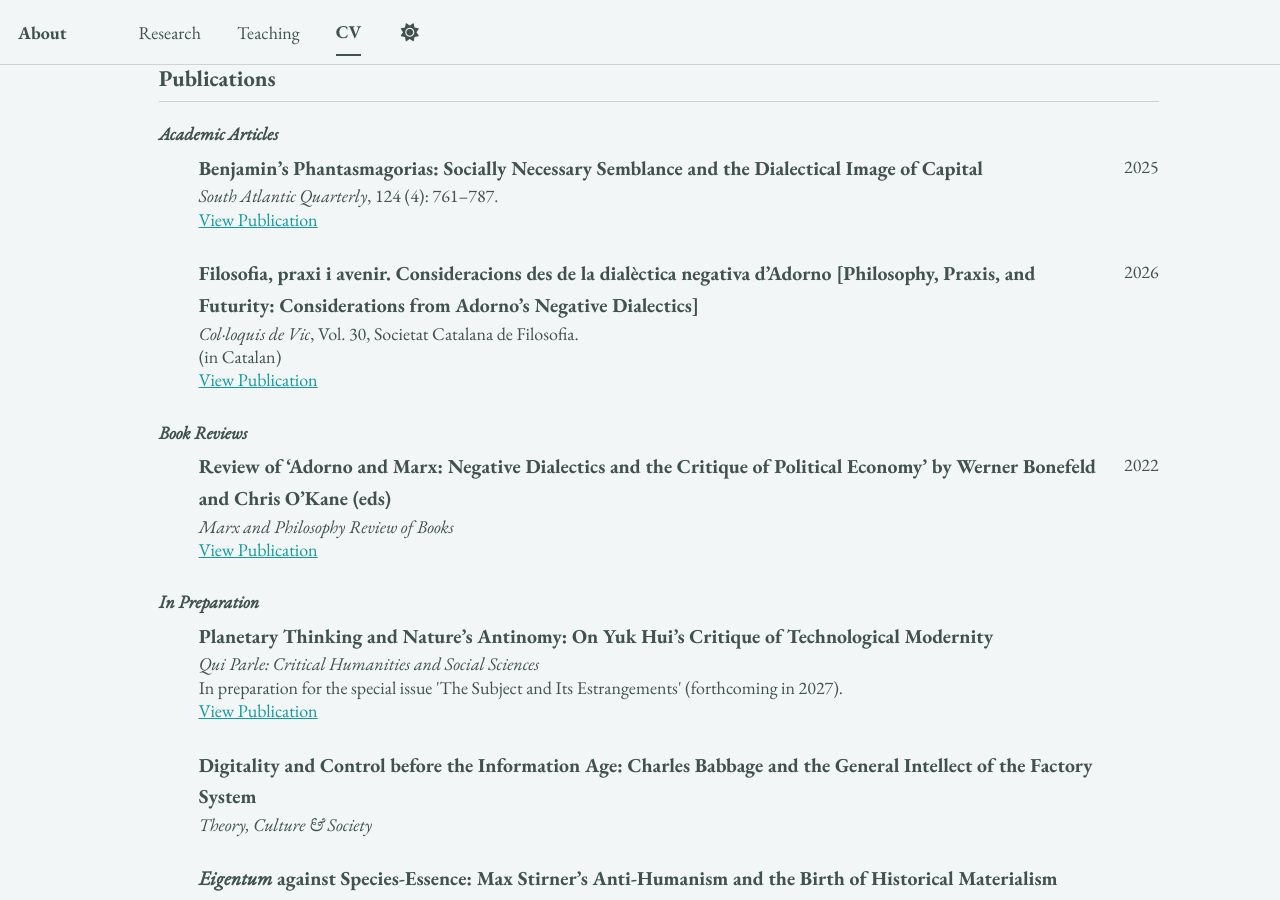
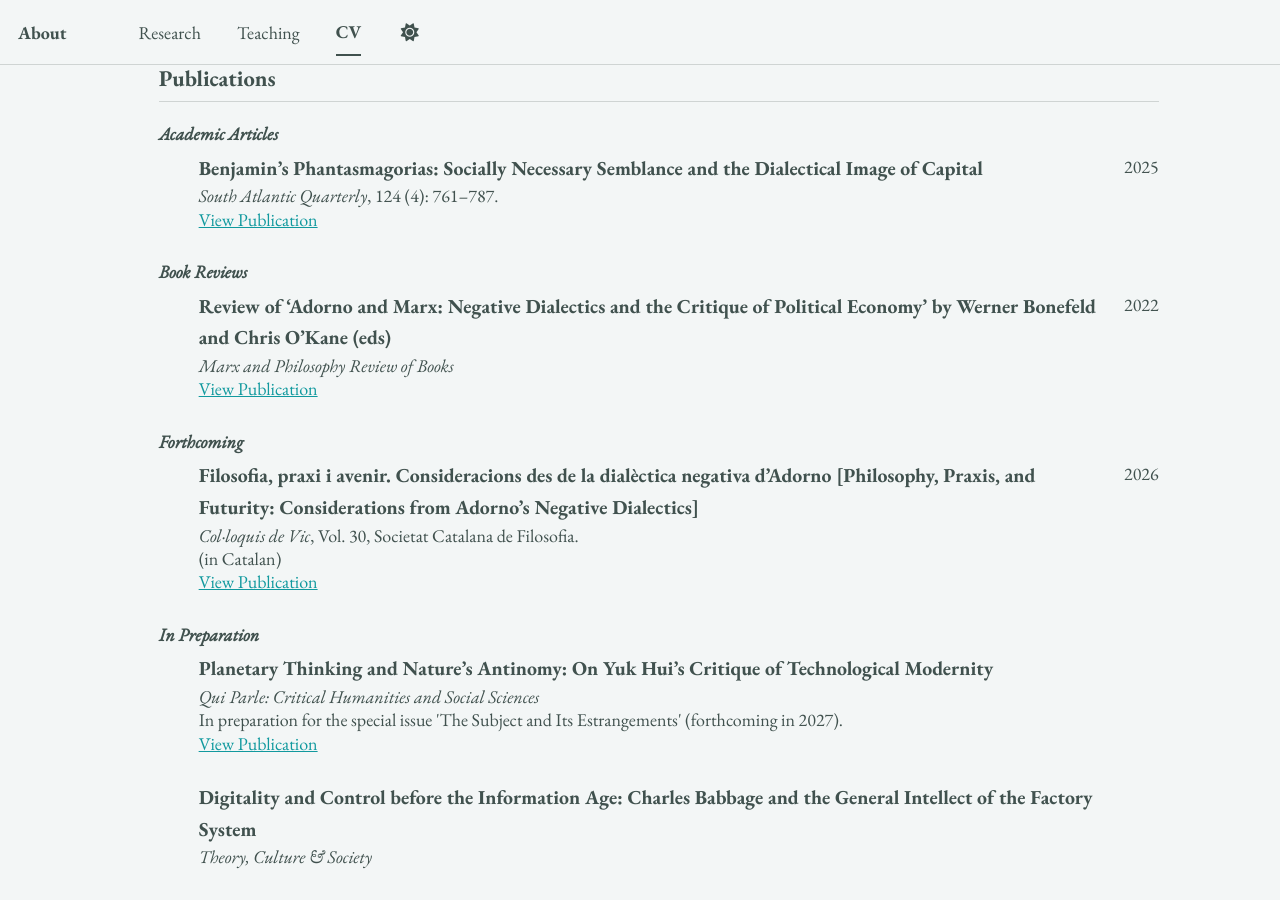
Before and after one commit to epujol90/epujol90.github.io, a Jekyll site: the page built from _pages/cv-json.md, in a window 1280 px wide and 900 px high, scrolled down 2654 px. Built offline with Jekyll 4.4.1, drawn with Linux system fonts in a browser that asks for light colours; a script bundle is joined from its source files by our own code; library files that are not in the unit come from our copies.

Commit message:
Update cv.json

```diff
--- a/_data/cv.json
+++ b/_data/cv.json
@@ -194,7 +194,7 @@
       "releaseDate": "2026-10-01",
       "website": "https://www.raco.cat/index.php/ColloquisVic",
       "summary": "(in Catalan)",
-      "category": "Academic Articles"
+      "category": "Forthcoming"
     },
     {
       "name": "Planetary Thinking and Nature’s Antinomy: On Yuk Hui’s Critique of&nbsp;Technological&nbsp;Modernity",
```
